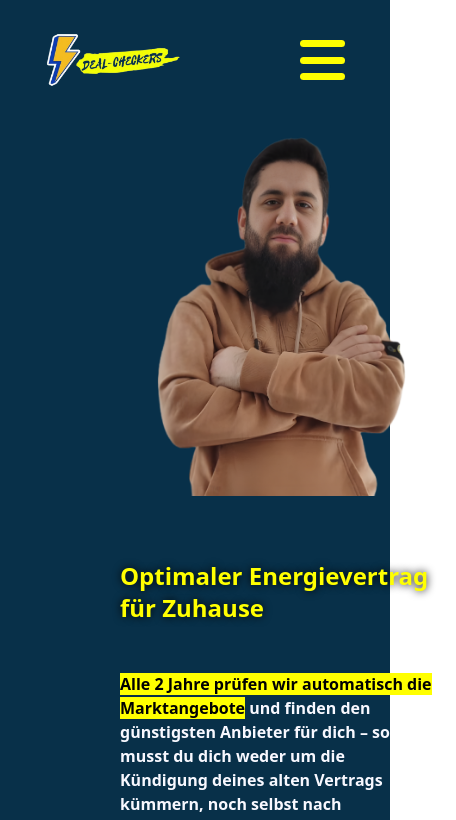
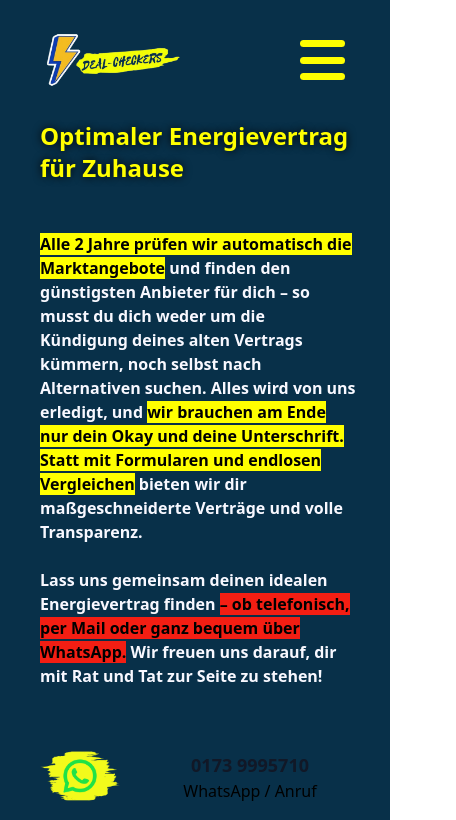
Before and after one commit to IshakAtes/energySales, an Angular app: page / in a window 390 px wide. Shown: the top 820 px of the page, 456 px wide, since content can reach past the window. Built offline with nearby package versions, Linux system fonts and the light colour scheme.

Commit message:
begin to responsive ourService Section

```diff
--- a/src/app/nav/nav.component.ts
+++ b/src/app/nav/nav.component.ts
@@ -15,9 +15,4 @@ export class NavComponent {
   menuOpen = false;
   screenWidth = window.innerWidth <= 400;
 
-  constructor() {
-    console.log(this.screenWidth);
-
-  }
-
 }
--- a/src/app/our-service/our-service.component.html
+++ b/src/app/our-service/our-service.component.html
@@ -3,7 +3,7 @@
         <div class="flex md:flex-1">
             <img src="/assets/img/Photo_Face.png" alt="creative agency " width="1300" class="w-full md:h-full object-cover rounded-lg">
         </div>
-        <div class="pd-bottom-100 md:w-1/2 space-y-12 text-white-700 dark:text-gray-300 md:py-8">
+        <div class="pd-bottom-100 md:w-1/2 space-y-12 text-white-700 dark:text-gray-300 md:py-8 myServiceContainer">
             <h2 class=" headline text-gray-900 dark:text-dark font-semibold text-2xl sm:text-3xl md:text-4xl">
                 Optimaler Energievertrag für Zuhause
             </h2>
--- a/src/app/our-service/our-service.component.scss
+++ b/src/app/our-service/our-service.component.scss
@@ -134,3 +134,37 @@ section {
 .cssbuttons-io:active {
     transform: scale(0.95);
 }
+
+
+@media only screen and (max-width: 1200px) {
+    // section > div {
+    //     padding-left: 0;
+    //     padding-right: 0;
+    //     gap: 0;
+    // }
+    section div {
+        flex-direction: column-reverse;
+        align-items: center;
+        padding-left: 0;
+        padding-right: 0;
+        gap: 0;
+        // width: 100%;
+    }
+
+    .myServiceContainer {
+        width: 100%;
+    }
+
+    .mailCt .mailMarker {
+        width: 80px;
+        height: 80px;
+    }
+
+}
+
+
+@media only screen and (max-width: 860px) {
+    section {
+        padding: 120px 40px 0 40px;
+    }
+}
```
